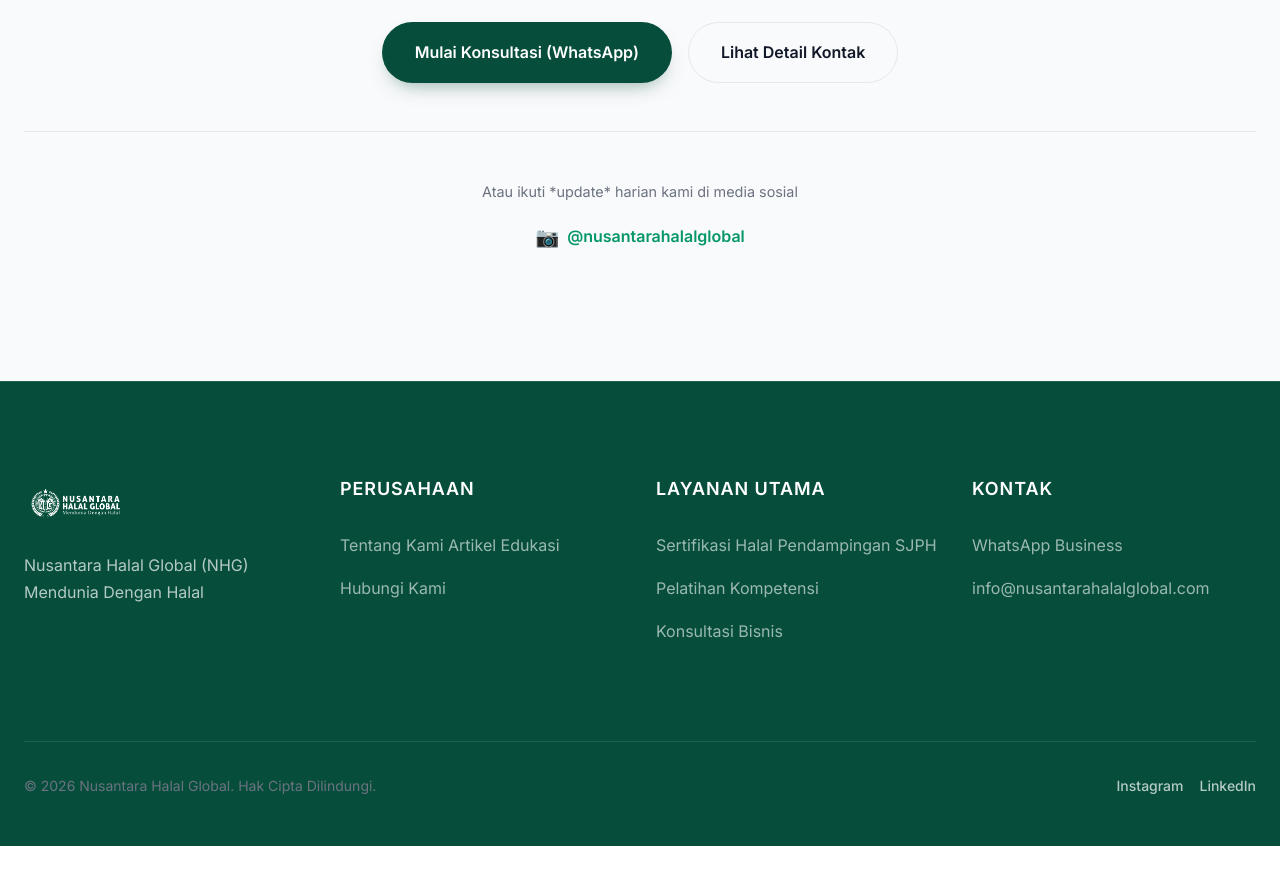
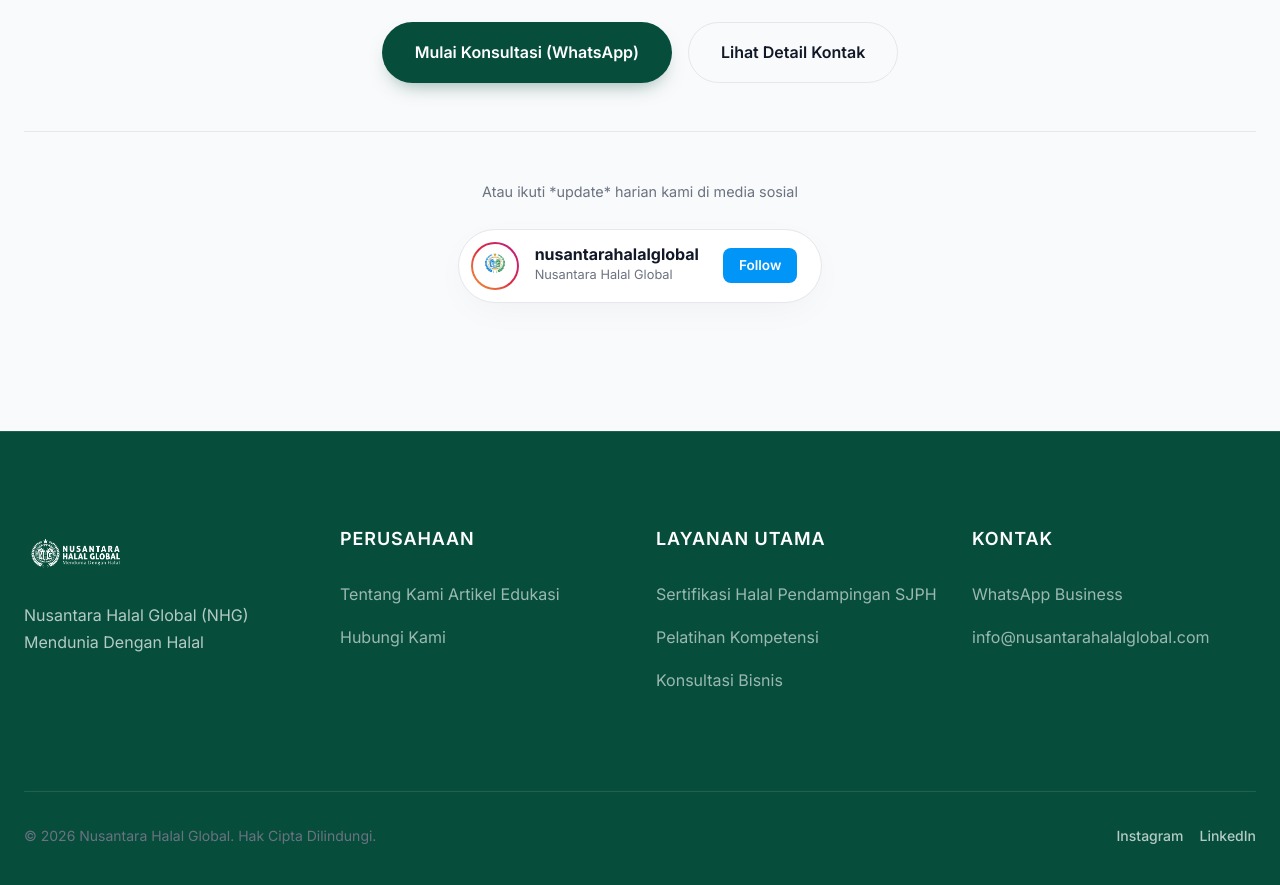
Before and after one commit to bapack2g4m3r/NHG, a website built with Vite: page index.html in a window 1280 px wide. Shown: the part 4100-4985 px from the top of the page. Before the commit the page ends 4946 px from the top, so only its background shows below. Built offline with nearby package versions, Linux system fonts and the light colour scheme.

Commit message:
feat: enhance social media banner into a premium Instagram profile card

```diff
--- a/index.html
+++ b/index.html
@@ -204,10 +204,17 @@
         <a href="#" class="btn btn-primary whatsapp-link">Mulai Konsultasi (WhatsApp)</a>
         <a href="/kontak.html" class="btn btn-outline">Lihat Detail Kontak</a>
       </div>
-      <div style="margin-top: 3rem; padding-top: 3rem; border-top: 1px solid var(--color-border);">
-        <p class="text-muted" style="margin-bottom: 1rem; font-size: 0.9rem;">Atau ikuti *update* harian kami di media sosial</p>
-        <a href="https://www.instagram.com/nusantarahalalglobal/" target="_blank" rel="noopener noreferrer" class="link-arrow" style="justify-content: center;">
-          <span style="font-size: 1.2rem;">📷</span> @nusantarahalalglobal
+      <div class="ig-banner-wrapper">
+        <p class="text-muted" style="margin-bottom: 0.5rem; font-size: 0.9rem;">Atau ikuti *update* harian kami di media sosial</p>
+        <a href="https://www.instagram.com/nusantarahalalglobal/" target="_blank" rel="noopener noreferrer" class="ig-banner-card">
+          <div class="ig-profile-pic">
+            <img src="/favicon.png" alt="NHG Logo">
+          </div>
+          <div class="ig-banner-info">
+            <span class="ig-banner-name">nusantarahalalglobal</span>
+            <span class="ig-banner-text">Nusantara Halal Global</span>
+          </div>
+          <span class="ig-banner-btn">Follow</span>
         </a>
       </div>
     </div>
--- a/style.css
+++ b/style.css
@@ -295,6 +295,80 @@
 .delay-200 { transition-delay: 200ms; }
 .delay-300 { transition-delay: 300ms; }
 
+/* IG Banner Card */
+.ig-banner-wrapper {
+  margin-top: 3rem;
+  padding-top: 3rem;
+  border-top: 1px solid var(--color-border);
+  display: flex;
+  flex-direction: column;
+  align-items: center;
+}
+.ig-banner-card {
+  display: inline-flex;
+  align-items: center;
+  gap: 1rem;
+  background: white;
+  padding: 0.75rem 1.5rem 0.75rem 0.75rem;
+  border-radius: var(--radius-pill);
+  box-shadow: var(--shadow-soft);
+  border: 1px solid var(--color-border);
+  transition: var(--transition-smooth);
+  text-decoration: none;
+  color: var(--color-text-main);
+  margin-top: 1rem;
+}
+.ig-banner-card:hover {
+  transform: translateY(-3px);
+  box-shadow: var(--shadow-float);
+  border-color: #E1306C; /* Instagram pinkish */
+}
+.ig-profile-pic {
+  width: 48px;
+  height: 48px;
+  border-radius: 50%;
+  padding: 2px;
+  background: linear-gradient(45deg, #f09433 0%, #e6683c 25%, #dc2743 50%, #cc2366 75%, #bc1888 100%);
+  display: flex;
+  align-items: center;
+  justify-content: center;
+}
+.ig-profile-pic img {
+  width: 100%;
+  height: 100%;
+  border-radius: 50%;
+  border: 2px solid white;
+  object-fit: contain;
+  background: white;
+}
+.ig-banner-info {
+  display: flex;
+  flex-direction: column;
+  align-items: flex-start;
+}
+.ig-banner-name {
+  font-weight: 700;
+  font-size: 1rem;
+  line-height: 1.2;
+}
+.ig-banner-text {
+  font-size: 0.8rem;
+  color: var(--color-text-muted);
+}
+.ig-banner-btn {
+  background: #0095f6;
+  color: white;
+  padding: 0.4rem 1rem;
+  border-radius: var(--radius-sm);
+  font-size: 0.85rem;
+  font-weight: 600;
+  margin-left: 0.5rem;
+  transition: background 0.3s ease;
+}
+.ig-banner-card:hover .ig-banner-btn {
+  background: #1877F2;
+}
+
 /* Page Header */
 .page-header {
   padding: 8rem 0 4rem; background-color: var(--color-bg-alt); text-align: center;
```
Also changed, not shown: tentang-kami.html (+11 -4 lines).
